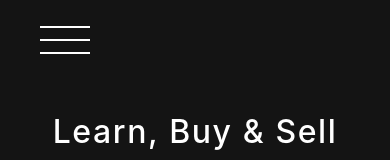
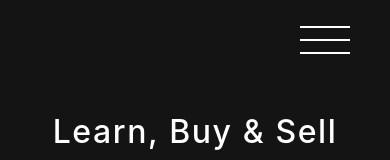
Before and after one commit to Evgen31rus/Crypto, a React (Create React App) app: page / in a window 390 px wide. Shown: the top 160 px of the page. Built offline with nearby package versions, Linux system fonts and the light colour scheme; no server answers.

Commit message:
update height block

```diff
--- a/src/Components/NavBar.tsx
+++ b/src/Components/NavBar.tsx
@@ -4,15 +4,14 @@ import BurgerMenu from './BurgerMenu'
 
 export default function NavBar(){
     return(
-        <div className={`w-[80%] max-w-[1200px] h-[80px] flex justify-between bg-[#141414] text-white items-center fixed z-50 sm:w-[100%] sm:pl-10`}>
+        <div className={`w-[80%] max-w-[1200px] h-[80px] flex justify-between bg-[#141414] text-white items-center fixed z-50 sm:w-[100%] sm:justify-end sm:pr-10`}>
 <BurgerMenu/>
 <div className={`w-[40%] text-[0.8rem] md:w-[70%] sm:hidden`}>
 <ul className={`w-[100%] flex justify-around`}>
     <li>Logo</li>
-    <li><a href="">Buy & Sell</a></li>
+    <li><a href="#Overview">Buy & Sell</a></li>
     <li><a href="#Market">Markets</a></li>
     <li><a href="">Blogs</a></li>
-    <li><a href="">Markets</a></li>
     <li><a href="">FAQ</a></li>
 </ul>
 </div>
--- a/src/Components/Overview.tsx
+++ b/src/Components/Overview.tsx
@@ -23,7 +23,9 @@ export default function Overview(){
         <motion.div
       initial='hidden'
       whileInView='visible'
-        className={`w-[100%] h-[400px] flex flex-col items-center md:h-[500px] sm:h-[800px] `}>
+        className={`w-[100%] h-[400px] flex flex-col items-center md:h-[500px]`}
+        id='Overview'
+        >
             <div className={`w-[80%] flex max-w-[1200px] justify-between text-white sm:justify-center relative`}>
                 <div className={`w-[50%] h-[300px] flex flex-col justify-between sm:w-[100%] sm:items-center md:h-[450px]`}>
                 <motion.h1
```
